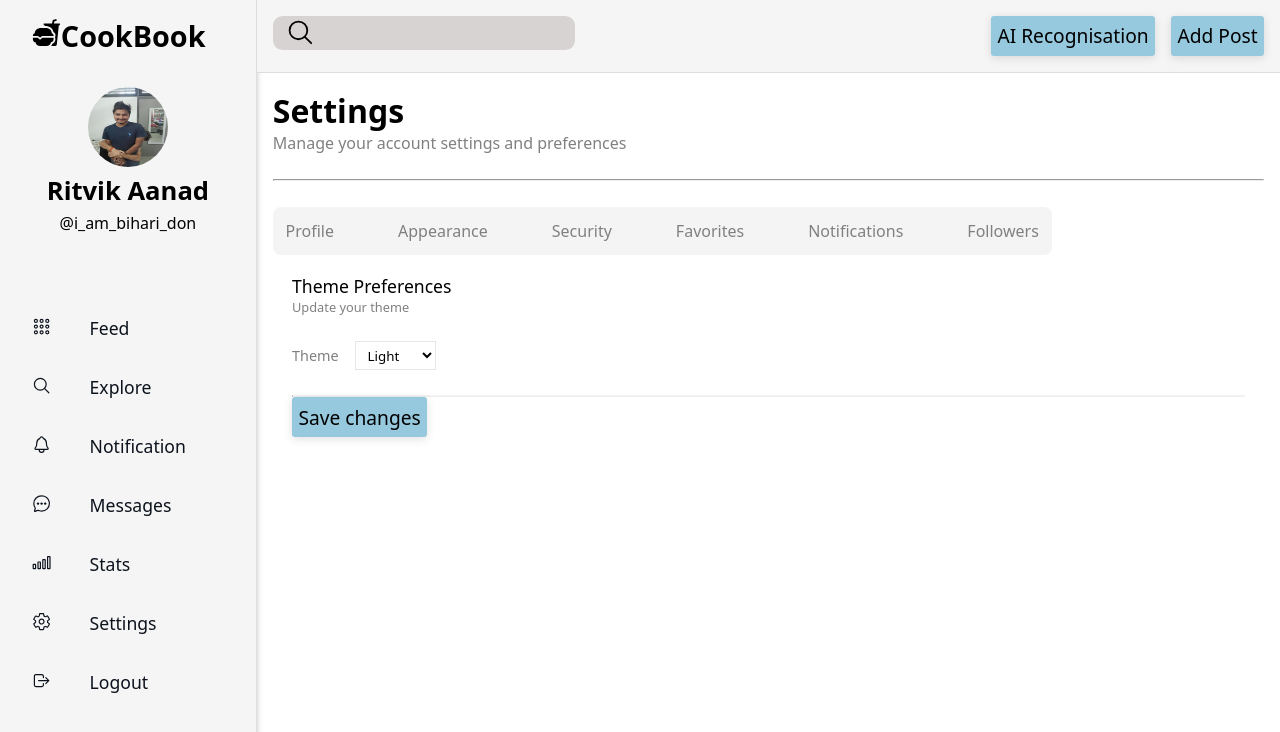
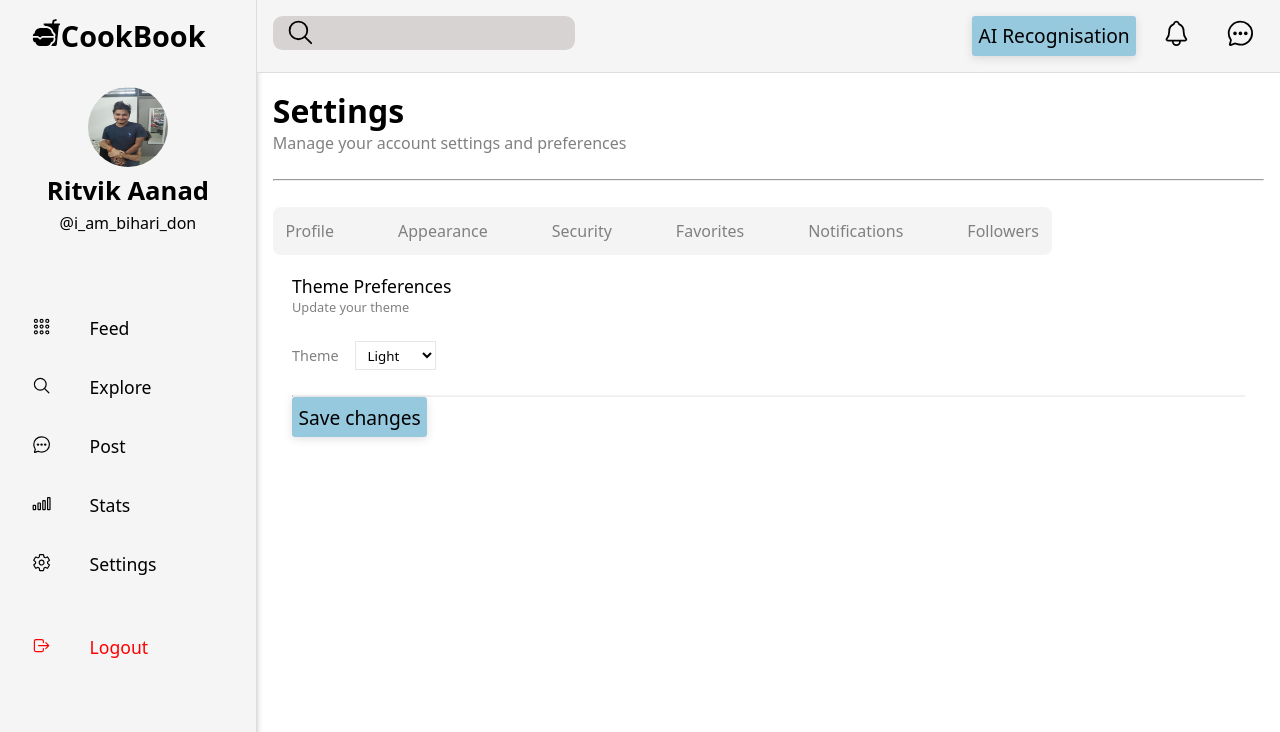
Before and after one commit to RitvikAnand583/cookbook, a React (Vite) app in the folder frontend/: page /settings/appearance in a window 1280 px wide. Shown: the top 732 px of the page. Built offline with nearby package versions, Linux system fonts and the light colour scheme.

Commit message:
Moved a few links to navbar and sidebar

```diff
--- a/frontend/src/ui/NavBar.jsx
+++ b/frontend/src/ui/NavBar.jsx
@@ -4,6 +4,10 @@ import Button from "./Button";
 import Search from "./Search";
 import NavLinkItem from "./NavLinkItem";
 import Row from "./Row";
+import {
+  IoChatbubbleEllipsesOutline,
+  IoNotificationsOutline,
+} from "react-icons/io5";
 
 const StyledNav = styled.nav`
   /* background-color: #f0f9ff; */
@@ -18,6 +22,14 @@ const StyledNav = styled.nav`
   border-bottom: 1px solid #ddd;
 `;
 
+const SVG = styled.span`
+  font-size: 1.8rem;
+  padding-left: 0.6rem;
+  padding-right: 0.6rem;
+  text-align: center;
+  text-align: center;
+`;
+
 function NavBar() {
   return (
     <StyledNav>
@@ -27,10 +39,20 @@ function NavBar() {
           <Button>AI Recognisation</Button>
         </Row>
         <Row>
+          <NavLinkItem to={"/notification"}>
+            <SVG>{<IoNotificationsOutline />}</SVG>
+          </NavLinkItem>
+        </Row>
+        <Row>
+          <NavLinkItem to={"/messages"}>
+            <SVG>{<IoChatbubbleEllipsesOutline />}</SVG>
+          </NavLinkItem>
+        </Row>
+        {/* <Row>
           <Button>
             <NavLinkItem to="/post">Add Post</NavLinkItem>
           </Button>
-        </Row>
+        </Row> */}
       </Row>
     </StyledNav>
   );
--- a/frontend/src/ui/SideBarLinks.jsx
+++ b/frontend/src/ui/SideBarLinks.jsx
@@ -1,9 +1,9 @@
 import styled from "styled-components";
-import { NavLink } from "react-router-dom";
+import NavLinkItem from "./NavLinkItem";
 import {
   IoSearchOutline,
   IoAppsOutline,
-  IoNotificationsOutline,
+  // IoNotificationsOutline,
   IoChatbubbleEllipsesOutline,
   IoCellularOutline,
   IoSettingsOutline,
@@ -18,10 +18,6 @@ const StyledList = styled.ul`
   gap: 2rem;
 `;
 
-const StyledListItem = styled.li`
-  list-style-type: none;
-`;
-
 const ListItem = styled.span`
   display: flex;
   gap: 2.4rem;
@@ -33,21 +29,6 @@ const SVG = styled.span`
   margin-left: 2rem;
   text-align: center;
 `;
-
-const linkStyle = {
-  textDecoration: "none",
-  color: "#0d131d",
-};
-
-function NavLinkItem({ to, children }) {
-  return (
-    <StyledListItem>
-      <NavLink to={to} style={linkStyle}>
-        {children}
-      </NavLink>
-    </StyledListItem>
-  );
-}
 
 function SideBarLinks() {
   return (
@@ -64,7 +45,7 @@ function SideBarLinks() {
           Explore
         </ListItem>
       </NavLinkItem>
-      <NavLinkItem to={"/notification"}>
+      {/* <NavLinkItem to={"/notification"}>
         <ListItem>
           <SVG>{<IoNotificationsOutline />}</SVG>
           Notification
@@ -74,6 +55,12 @@ function SideBarLinks() {
         <ListItem>
           <SVG>{<IoChatbubbleEllipsesOutline />}</SVG>
           Messages
+        </ListItem>
+      </NavLinkItem> */}
+      <NavLinkItem to={"/post"}>
+        <ListItem>
+          <SVG>{<IoChatbubbleEllipsesOutline />}</SVG>
+          Post
         </ListItem>
       </NavLinkItem>
       <NavLinkItem to={"/stats"}>
@@ -90,7 +77,7 @@ function SideBarLinks() {
       </NavLinkItem>
 
       <NavLinkItem>
-        <ListItem>
+        <ListItem style={{ color: "red", paddingTop: "1.5rem" }}>
           <SVG>{<IoLogOutOutline />}</SVG>
           Logout
         </ListItem>
```
Also changed, not shown: frontend/src/ui/Select.jsx (+16 -0 lines).
